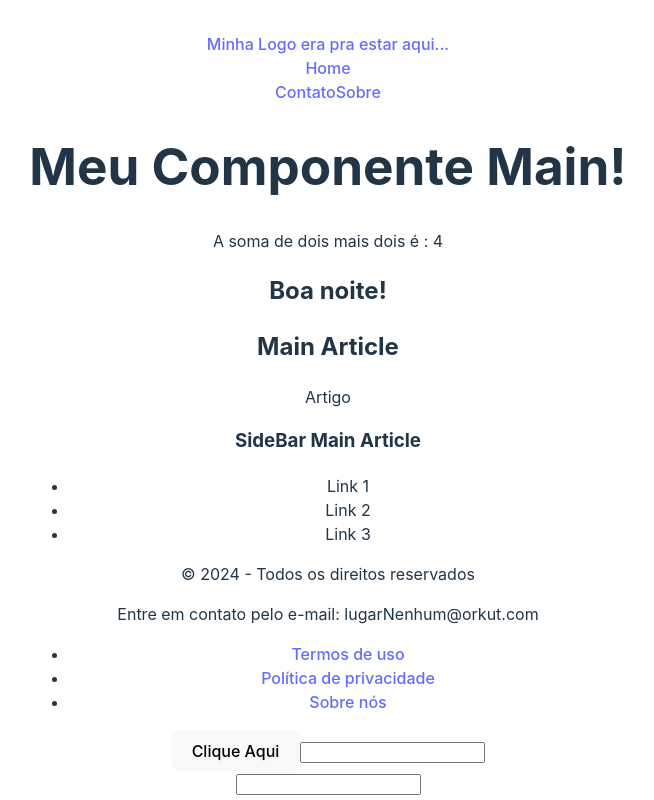
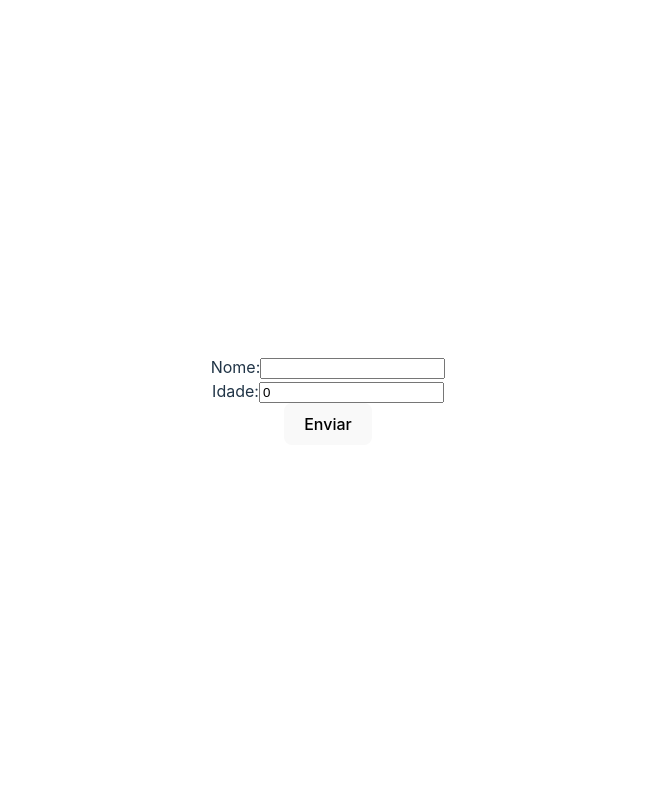
Before and after one commit to TheofiloHenrique/react-vite, a React (Vite) app in the folder fundamentos/: page / in a window 1280 px wide. Shown: the top 800 px of the page, without its empty margins (312-966 px from the left). Built offline with nearby package versions, Linux system fonts and the light colour scheme.

Commit message:
Formulários e Props
Praticando Props e trabalhando com Forms.

```diff
--- a/fundamentos/src/App.jsx
+++ b/fundamentos/src/App.jsx
@@ -9,12 +9,16 @@ import {
   FocusBlurComponent,
   MouseNaDiv,
   Calculos,
+  SimpleForm,
 } from "./components/Events";
+import UserDetails from "./components/UserDetails";
 
 function App() {
   return (
     <>
-      <Cabeça />
+      <SimpleForm />
+      {/* <Cabeça />
+      <UserDetails />
       <Meio />
       <Pe />
       <ClickButton />
@@ -22,7 +26,7 @@ function App() {
       <InputField />
       <FocusBlurComponent />
       <MouseNaDiv />
-      <Calculos />
+      <Calculos /> */}
     </>
   );
 }
--- a/fundamentos/src/components/Events.jsx
+++ b/fundamentos/src/components/Events.jsx
@@ -106,6 +106,50 @@ function Calculos() {
     </div>
   );
 }
+function SimpleForm() {
+  // Definindo o estado para armazenar o valor do campo de entrada
+  const [name, setName] = useState("");
+  const [idade, setIdade] = useState(0);
+
+  // Função que será chamada sempre que o valor do input mudar
+  const handleInputChange = (event) => {
+    setName(event.target.value); // Atualiza o estado com o valor do input
+  };
+
+  const handleIdadeChange = (event) => {
+    setIdade(event.target.value); // Atualiza o estado com o valor do input
+  };
+
+  // Função chamada quando o formulário for submetido
+  const handleSubmit = (event) => {
+    event.preventDefault(); // Evita o comportamento padrão de recarregar a página
+    if (name == "") return alert("Insira um nome mula!");
+    if (idade < 6)
+      return alert(
+        `${name}, acredito que com ${idade} anos você não sabe escrever nem ler mula, sai do fake kkkk`
+      );
+
+    alert(`Nome: ${name} \nIdade: ${idade} anos`);
+    setName("");
+    setIdade("");
+  };
+
+  return (
+    <form onSubmit={handleSubmit}>
+      <label>
+        Nome:
+        <input type="text" value={name} onChange={handleInputChange} />
+      </label>
+      <br />
+      <label>
+        Idade:
+        <input type="number" value={idade} onChange={handleIdadeChange} />
+      </label>
+      <br />
+      <button type="submit">Enviar</button>
+    </form>
+  );
+}
 
 export {
   ClickButton,
@@ -114,4 +158,5 @@ export {
   FocusBlurComponent,
   MouseNaDiv,
   Calculos,
+  SimpleForm,
 };
--- a/fundamentos/src/components/MainContent.jsx
+++ b/fundamentos/src/components/MainContent.jsx
@@ -1,7 +1,7 @@
 import SideBar from "./SideBar";
 import Article from "./Article";
 
-const MainContent = () => {
+const MainContent = (props) => {
   function horario() {
     const hora = new Date().getHours();
 
@@ -14,6 +14,9 @@ const MainContent = () => {
     <main>
       <div>
         <h1>Meu Componente Main!</h1>
+        <h2>
+          Olá {props.name} Idade: {props.idade}
+        </h2>
         <p>A soma de dois mais dois é : {2 + 2}</p>
         <h2>{horario()}</h2>
       </div>
--- /dev/null
+++ b/fundamentos/src/components/UserDetails.jsx
@@ -0,0 +1,22 @@
+const DetalhesDeUsuario = () => {
+  const Usuario = {
+    nome: "Theo",
+    idade: 20,
+  };
+
+  const verifica =
+    Usuario.idade < 18
+      ? "Você não pode tirar habilitação!"
+      : "Você pode tirar sua habilitação!";
+
+  return (
+    <>
+      <h3>Detalhes do Usuário</h3>
+      <p>Nome: {Usuario.nome}</p>
+      <p>Idade: {Usuario.idade}</p>
+      <p>Habilitação: {verifica}</p>
+    </>
+  );
+};
+
+export default DetalhesDeUsuario;
```
